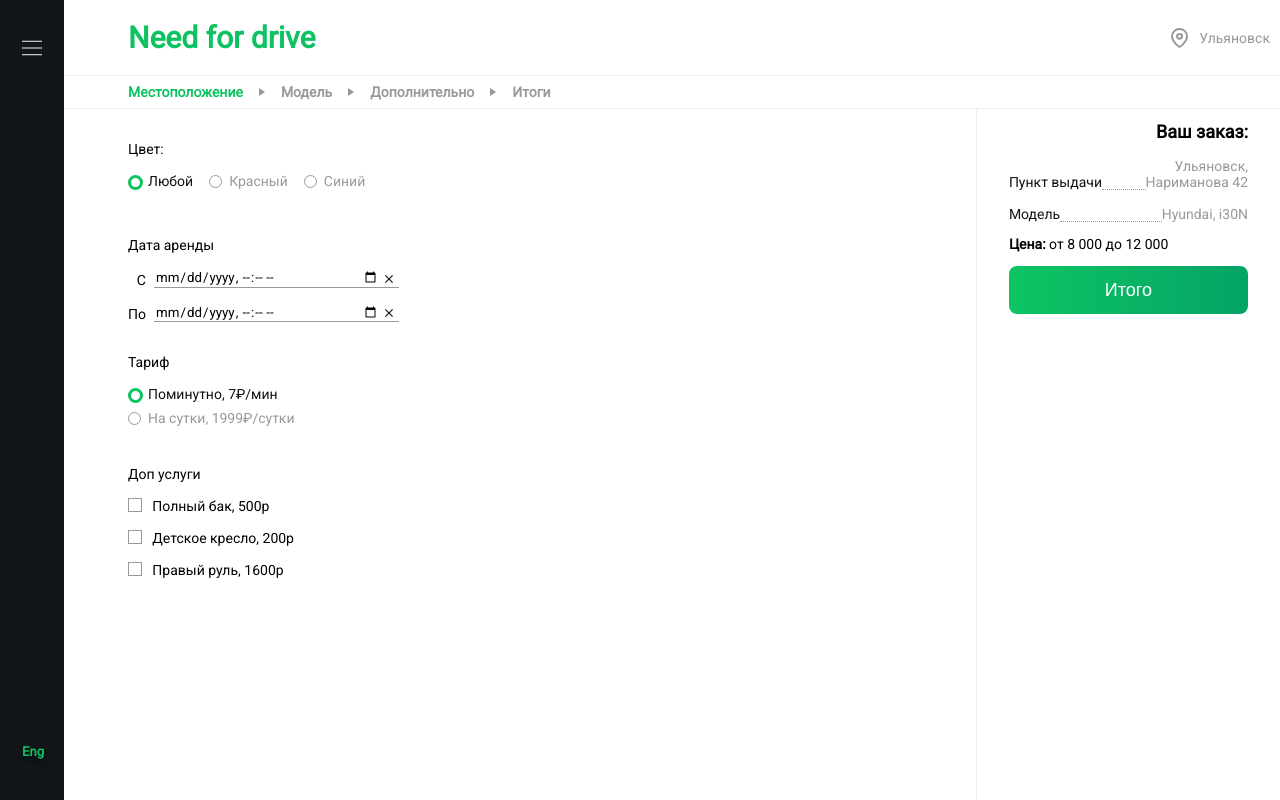
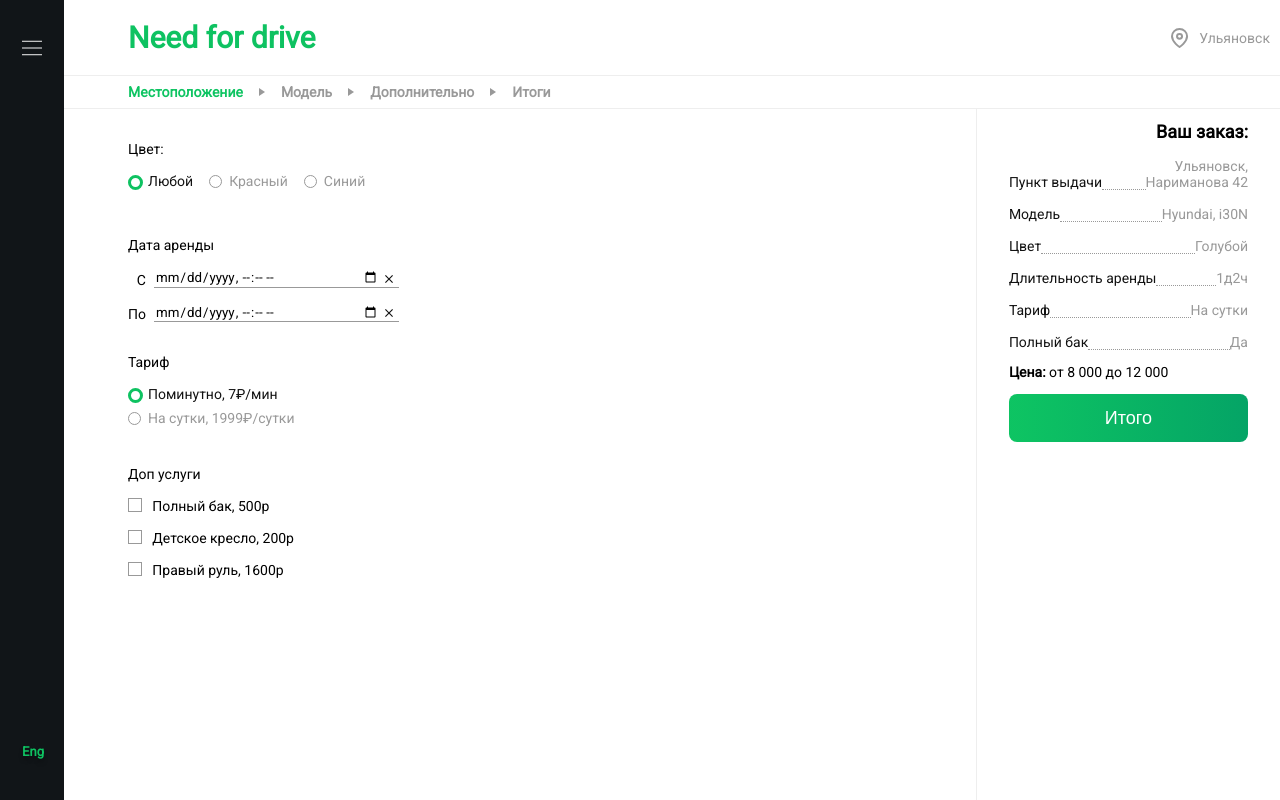
Before and after one commit to jorjif/need_for_drive, a React (Create React App) app: page /order/options in a window 1280 px wide. Built offline with nearby package versions, Linux system fonts and the light colour scheme.

Commit message:
v04 Добавил недостающие пункты в информации о заказе

```diff
--- a/src/pages/orderPageComponents/orderWindows/optionsPage.js
+++ b/src/pages/orderPageComponents/orderWindows/optionsPage.js
@@ -6,6 +6,10 @@ export default function OptionsPage(props) {
   const orderBoilerplate = {
     "Пункт выдачи": "Ульяновск, Нариманова\u00A042",
     Модель: "Hyundai,\u00A0i30N",
+    Цвет: "Голубой",
+    "Длительность аренды": "1д2ч",
+    Тариф: "На\u00A0сутки",
+    "Полный бак": "Да",
   };
   return (
     <div className="page_order_content">
```
